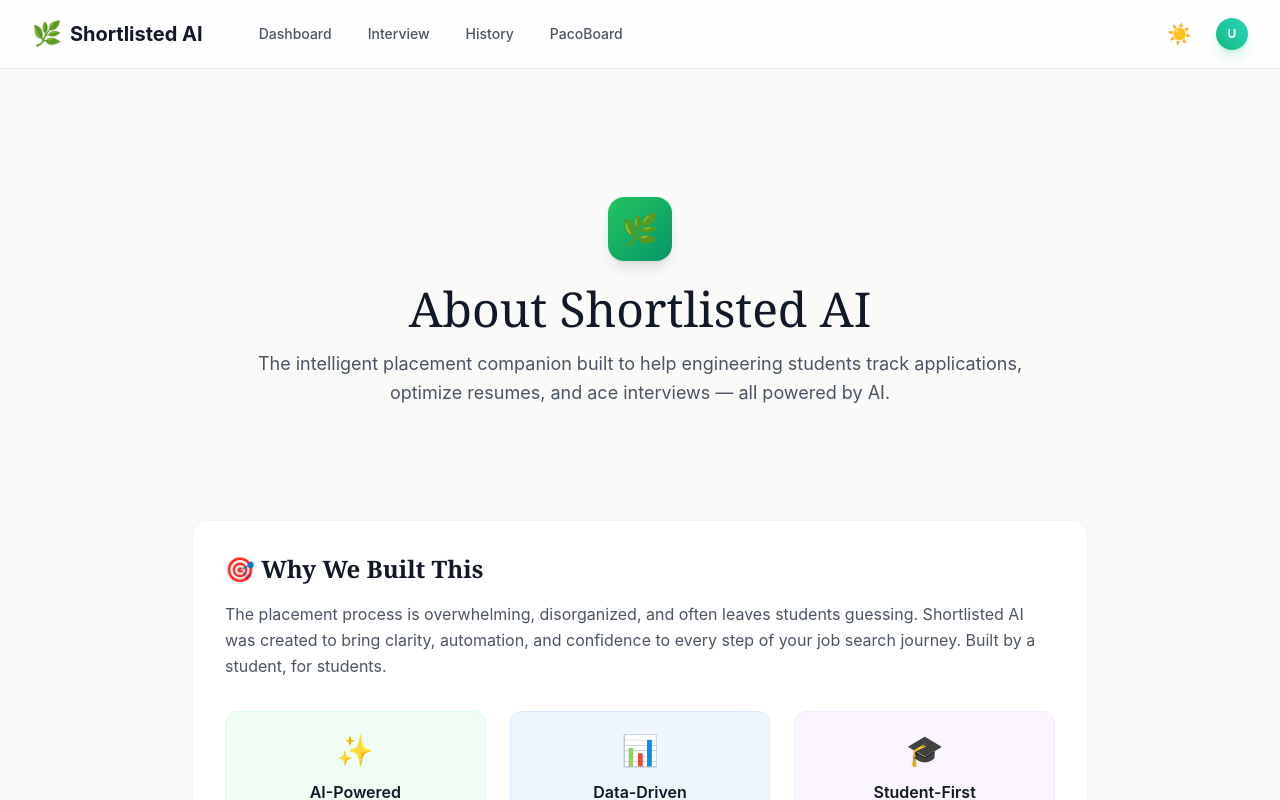
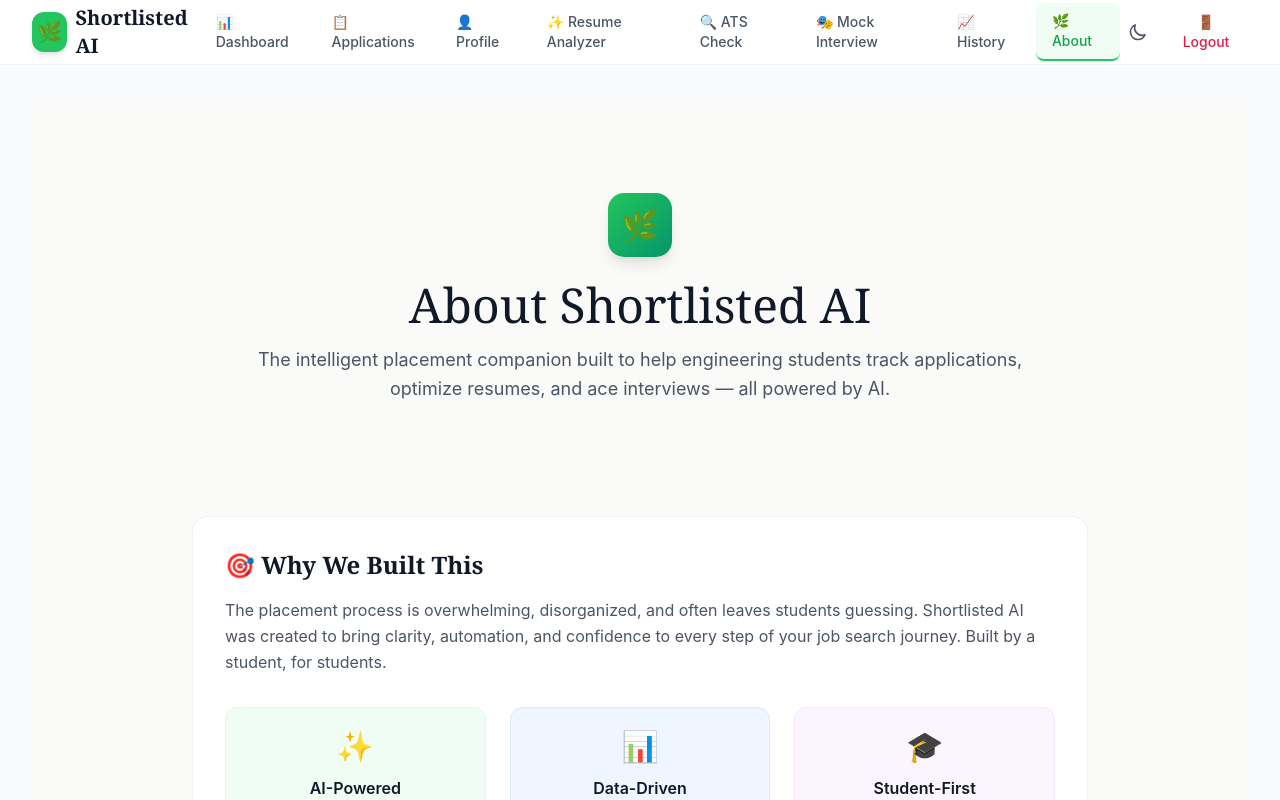
Before and after one commit to PanchananBehera/shortlisted-ai, a React (Vite) app in the folder client/: page /about in a window 1280 px wide. Shown: the top 800 px of the page. Built offline with nearby package versions, Linux system fonts and the light colour scheme; no server answers.

Commit message:
Update desktop layouts for Navbar and MockInterview

```diff
--- a/client/src/components/Layout/Navbar.jsx
+++ b/client/src/components/Layout/Navbar.jsx
@@ -1,84 +1,163 @@
-import React, { useState, useContext } from 'react';
-import { useNavigate, useLocation } from 'react-router-dom';
-import { ThemeContext } from '../../context/ThemeContext';
+// src/components/Layout/Navbar.jsx
+import React from 'react';
+import { Link, useNavigate, useLocation } from 'react-router-dom';
 import { useAuth } from '../../context/AuthContext';
-import MobileBottomNav from '../MobileBottomNav';
-import SidebarDrawer from '../SidebarDrawer';
+import { useDarkMode } from '../../context/DarkModeContext';
 
 const Navbar = () => {
-  const { isDark, toggleTheme } = useContext(ThemeContext);
-  const { user } = useAuth();
+  const { user, logout } = useAuth();
   const navigate = useNavigate();
   const location = useLocation();
-  const [drawerOpen, setDrawerOpen] = useState(false);
+  const { isDark, toggleDarkMode } = useDarkMode();
 
-  // Desktop Nav Items (Hidden on Mobile)
-  const desktopNavItems = [
-    { name: 'Dashboard', path: '/dashboard' },
-    { name: 'Interview', path: '/mock-interview' },
-    { name: 'History', path: '/history' },
-    { name: 'PacoBoard', path: '/paco-board' },
-  ];
+  const handleLogout = () => {
+    logout();
+    navigate('/login');
+  };
 
-  const isActive = (path) => location.pathname === path;
+  // ✅ Helper: Returns active/inactive classes based on current path
+  const getLinkClass = (path) => {
+    const isActive = location.pathname === path;
+    return `px-4 py-2 text-sm font-medium rounded-lg transition flex items-center gap-1 ${
+      isActive
+        ? 'text-green-600 dark:text-green-400 border-b-2 border-green-500 bg-green-50 dark:bg-green-900/20'
+        : 'text-gray-600 dark:text-gray-400 hover:text-green-600 dark:hover:text-green-400'
+    } transition-colors`;
+  };
+
+  // ✅ Helper for mobile nav (shorter version)
+  const getMobileClass = (path) => {
+    const isActive = location.pathname === path;
+    return `px-3 py-1.5 text-xs font-medium rounded-lg ${
+      isActive
+        ? 'text-green-600 dark:text-green-400 bg-green-50 dark:bg-green-900/30'
+        : 'text-gray-600 dark:text-gray-400 bg-gray-100 dark:bg-slate-800'
+    } transition-colors`;
+  };
 
   return (
-    <>
-      {/* Desktop Navbar */}
-      <header className="hidden md:flex items-center justify-between px-8 py-3 bg-white/80 dark:bg-slate-900/80 backdrop-blur-md border-b border-gray-200 dark:border-slate-800 sticky top-0 z-30">
-        <div className="flex items-center gap-10">
-          <div onClick={() => navigate('/')} className="flex items-center gap-2 cursor-pointer">
-            <span className="text-2xl">🌿</span>
-            <span className="text-xl font-bold text-gray-900 dark:text-white">Shortlisted AI</span>
+    <nav className="bg-white dark:bg-slate-900 border-b border-gray-200/50 dark:border-slate-800 sticky top-0 z-50 transition-colors">
+      <div className="max-w-7xl mx-auto px-4 sm:px-6 lg:px-8">
+        <div className="flex justify-between items-center h-16">
+
+          {/* Logo */}
+          <Link to="/dashboard" className="flex items-center gap-2">
+            <div className="w-10 h-10 bg-green-500 dark:bg-green-600 rounded-xl flex items-center justify-center shadow-md">
+              <span className="text-xl">🌿</span>
+            </div>
+            <span className="font-serif font-bold text-xl text-gray-900 dark:text-white transition-colors">
+              Shortlisted AI
+            </span>
+          </Link>
+
+          {/* Desktop Navigation */}
+          <div className="hidden md:flex items-center gap-1">
+            <Link to="/dashboard" className={getLinkClass('/dashboard')}>
+              📊 Dashboard
+            </Link>
+            <Link to="/applications" className={getLinkClass('/applications')}>
+              📋 Applications
+            </Link>
+            <Link to="/profile" className={getLinkClass('/profile')}>
+              👤 Profile
+            </Link>
+            <Link to="/resume-analyzer" className={getLinkClass('/resume-analyzer')}>
+              ✨ Resume Analyzer
+            </Link>
+            <Link to="/ats-checker" className={getLinkClass('/ats-checker')}>
+              🔍 ATS Check
+            </Link>
+
+            {/* ✅ NEW: Mock Interview Link */}
+            <Link to="/mock-interview" className={getLinkClass('/mock-interview')}>
+              🎭 Mock Interview
+            </Link>
+
+            <Link to="/history" className={getLinkClass('/history')}>
+              📈 History
+            </Link>
+            {/* ✅ About Link */}
+            <Link to="/about" className={getLinkClass('/about')}>
+              🌿 About
+            </Link>
+
+            {/* Admin Links */}
+            {user?.isAdmin && (
+              <>
+                <Link to="/admin/analytics" className={getLinkClass('/admin/analytics')}>
+                  📊 Analytics
+                </Link>
+                <Link to="/admin/errors" className={getLinkClass('/admin/errors')}>
+                  🐛 Errors
+                </Link>
+              </>
+            )}
           </div>
 
-          <nav className="flex items-center gap-1">
-            {desktopNavItems.map((item) => (
-              <button
-                key={item.path}
-                onClick={() => navigate(item.path)}
-                className={`px-4 py-2 rounded-lg text-sm font-medium transition-all ${
-                  isActive(item.path)
-                    ? 'bg-emerald-100 dark:bg-emerald-900/40 text-emerald-700 dark:text-emerald-300'
-                    : 'text-gray-600 dark:text-gray-400 hover:bg-gray-100 dark:hover:bg-slate-800'
-                }`}
-              >
-                {item.name}
-              </button>
-            ))}
-          </nav>
-        </div>
+          {/* User Menu + Dark Mode Toggle */}
+          <div className="flex items-center gap-2">
+            {user && (
+              <span className="text-sm text-gray-600 dark:text-gray-400 hidden sm:block transition-colors">
+                Hi, {(user.fullName || user.name)?.split(' ')[0]}
+              </span>
+            )}
 
-        <div className="flex items-center gap-4">
-          <button onClick={toggleTheme} className="p-2 rounded-lg text-gray-600 dark:text-gray-400 hover:bg-gray-100 dark:hover:bg-slate-800 transition text-xl">
-            {isDark ? '☀️' : '🌙'}
-          </button>
-          <div className="w-8 h-8 rounded-full bg-gradient-to-tr from-emerald-500 to-teal-400 flex items-center justify-center text-white text-xs font-bold shadow-lg shadow-emerald-500/20">
-            {user?.name?.[0] || 'U'}
+            {/* 🌙 Dark Mode Toggle Button */}
+            <button
+              onClick={toggleDarkMode}
+              className="p-2 rounded-lg hover:bg-gray-100 dark:hover:bg-slate-800 transition text-gray-600 dark:text-gray-400"
+              aria-label={isDark ? 'Switch to light mode' : 'Switch to dark mode'}
+              title={isDark ? 'Light mode' : 'Dark mode'}
+            >
+              {isDark ? (
+                // ☀️ Sun icon (switch to light)
+                <svg className="w-5 h-5" fill="none" stroke="currentColor" viewBox="0 0 24 24">
+                  <path strokeLinecap="round" strokeLinejoin="round" strokeWidth="2" d="M12 3v1m0 16v1m9-9h-1M4 12H3m15.364 6.364l-.707-.707M6.343 6.343l-.707-.707m12.728 0l-.707.707M6.343 17.657l-.707.707M16 12a4 4 0 11-8 0 4 4 0 018 0z"></path>
+                </svg>
+              ) : (
+                // 🌙 Moon icon (switch to dark)
+                <svg className="w-5 h-5" fill="none" stroke="currentColor" viewBox="0 0 24 24">
+                  <path strokeLinecap="round" strokeLinejoin="round" strokeWidth="2" d="M20.354 15.354A9 9 0 018.646 3.646 9.003 9.003 0 0012 21a9.003 9.003 0 008.354-5.646z"></path>
+                </svg>
+              )}
+            </button>
+
+            {/* Logout Button */}
+            <button
+              onClick={handleLogout}
+              className="px-4 py-2 text-sm font-medium text-rose-600 dark:text-rose-400 hover:text-rose-700 dark:hover:text-rose-300 hover:bg-rose-50 dark:hover:bg-rose-900/30 rounded-lg transition"
+            >
+              🚪 Logout
+            </button>
           </div>
         </div>
-      </header>
+      </div>
 
-      {/* Mobile Header */}
-      <header className="md:hidden flex items-center justify-between px-4 py-3 bg-white/80 dark:bg-slate-900/80 backdrop-blur-md border-b border-gray-200 dark:border-slate-800 sticky top-0 z-30">
-        <button onClick={() => setDrawerOpen(true)} className="p-2 -ml-2 text-gray-700 dark:text-gray-300 text-xl">
-          ☰
-        </button>
+      {/* Mobile Navigation */}
+      <div className="md:hidden border-t border-gray-200/50 dark:border-slate-800 px-4 py-3 transition-colors">
+        <div className="flex flex-wrap gap-2">
+          <Link to="/dashboard" className={getMobileClass('/dashboard')}>📊</Link>
+          <Link to="/applications" className={getMobileClass('/applications')}>📋</Link>
+          <Link to="/profile" className={getMobileClass('/profile')}>👤</Link>
+          <Link to="/resume-analyzer" className={getMobileClass('/resume-analyzer')}>✨</Link>
+          <Link to="/ats-checker" className={getMobileClass('/ats-checker')}>🔍</Link>
 
-        <div onClick={() => navigate('/')} className="flex items-center gap-2 cursor-pointer">
-          <span className="text-xl">🌿</span>
-          <span className="font-bold text-gray-900 dark:text-white text-lg">Shortlisted AI</span>
+          {/* ✅ NEW: Mobile Mock Interview Link */}
+          <Link to="/mock-interview" className={getMobileClass('/mock-interview')}>🎭</Link>
+
+          <Link to="/history" className={getMobileClass('/history')}>📈</Link>
+          {/* ✅ Mobile About Link */}
+          <Link to="/about" className={getMobileClass('/about')}>🌿</Link>
+
+          {user?.isAdmin && (
+            <>
+              <Link to="/admin/analytics" className={getMobileClass('/admin/analytics')}>📊</Link>
+              <Link to="/admin/errors" className={getMobileClass('/admin/errors')}>🐛</Link>
+            </>
+          )}
         </div>
-
-        <button onClick={toggleTheme} className="p-2 text-gray-700 dark:text-gray-300 text-xl">
-          {isDark ? '☀️' : '🌙'}
-        </button>
-      </header>
-
-      {/* Mobile Components */}
-      <SidebarDrawer isOpen={drawerOpen} onClose={() => setDrawerOpen(false)} />
-      <MobileBottomNav />
-    </>
+      </div>
+    </nav>
   );
 };
 
```
Also changed, not shown: client/src/pages/MockInterview.jsx (+22 -5 lines).
